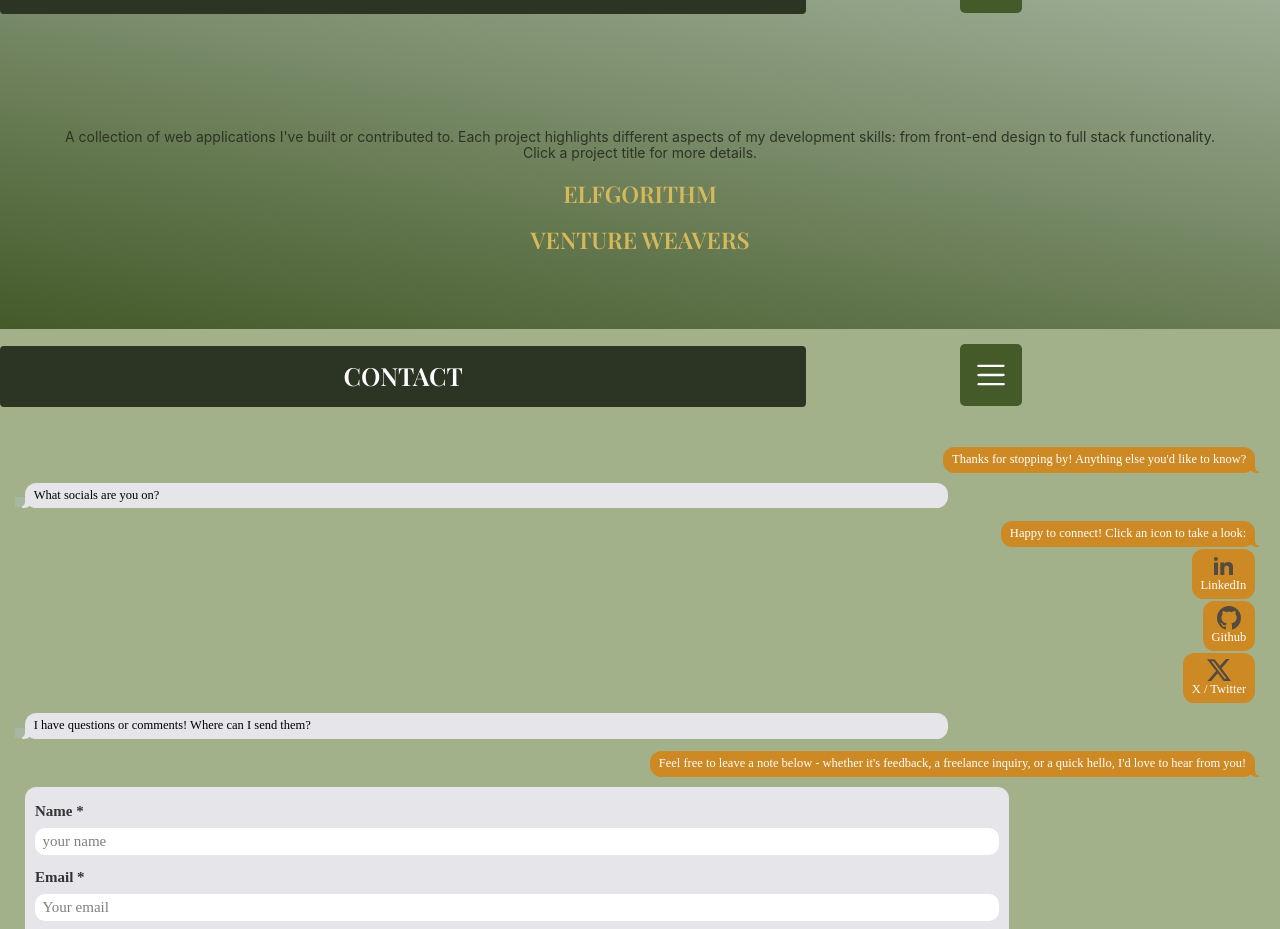
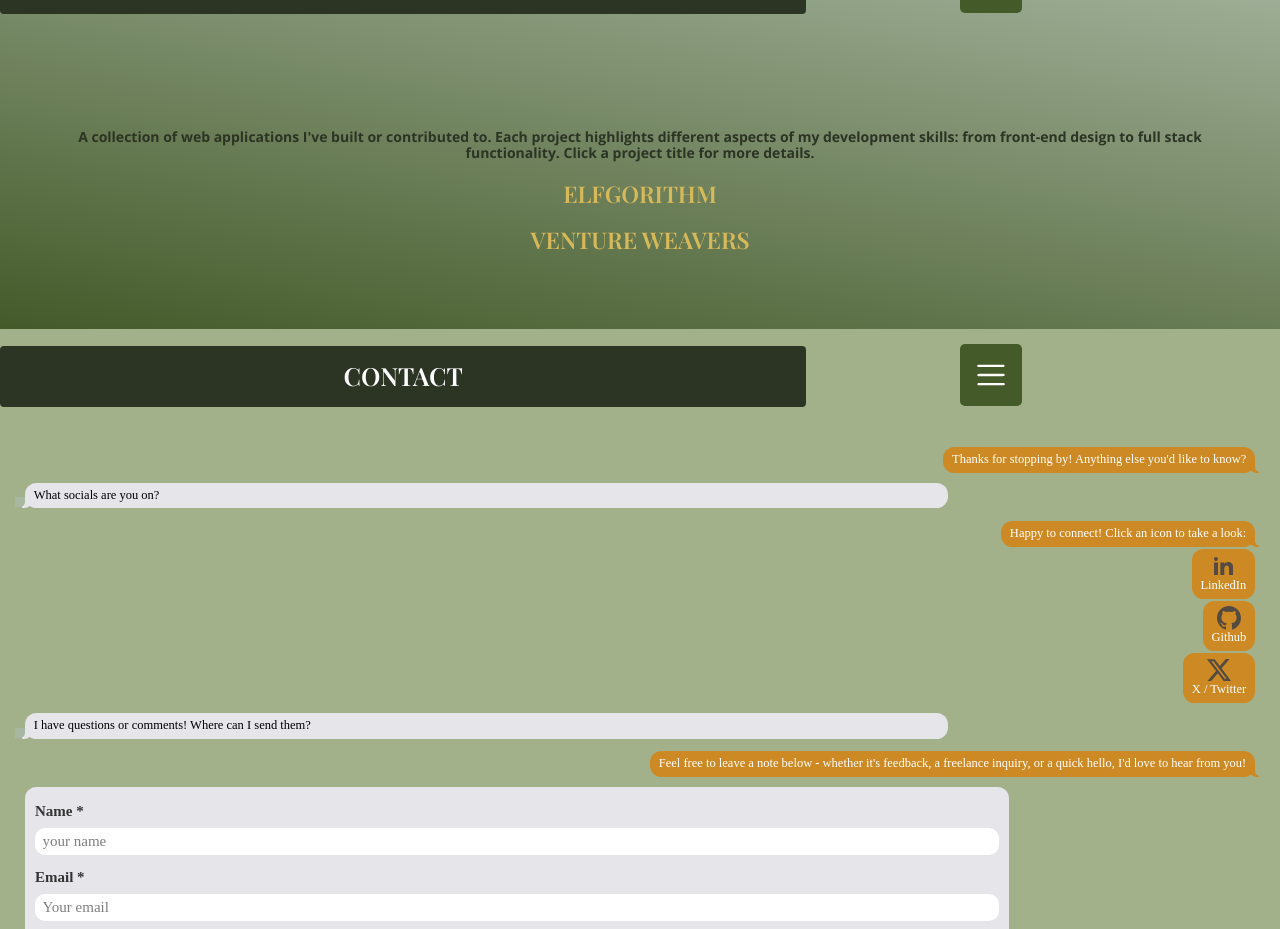
Before and after one commit to lillian-nguyen/portfolio-react, a React (Vite) app: page / in a window 1280 px wide. Shown: the part 3081-4010 px from the top of the page. Built offline with nearby package versions, Linux system fonts and the light colour scheme; a web font is replaced by a local one.

Commit message:
fix: changed font for about expanded bios

```diff
--- a/components/About/About.module.css
+++ b/components/About/About.module.css
@@ -81,7 +81,8 @@
 }
 
 .overlayContainer p{
-    font-size: 1.6rem;
+    font-family: "Open Sans", sans-serif;
+    font-size: 1.3rem;
     color: #2C3424;
     width: 80%;
 }
--- a/components/Projects/Projects.module.css
+++ b/components/Projects/Projects.module.css
@@ -7,6 +7,7 @@
    margin: 0 auto;
    margin-top: 9%;
    text-align: center;
+   font-family: "Open Sans", sans-serif;
    font-size: 1.4rem;
    width: 90%;
 }
@@ -52,6 +53,7 @@
 .bioAndTags{
     margin: 0 auto;
     background-color: rgba(217,217,217, 0.5);
+    /* background-color: #a49b94; */
     border: 1px solid rgba(228, 222, 222, 0.3);
     border-radius: 1rem;
     width: 88%;
--- a/index.html
+++ b/index.html
@@ -13,8 +13,6 @@
     <!-- fonts -->
     <link rel="preconnect" href="https://fonts.googleapis.com" />
     <link rel="preconnect" href="https://fonts.gstatic.com" crossorigin />
-    <link rel="preconnect" href="https://fonts.googleapis.com" />
-    <link rel="preconnect" href="https://fonts.gstatic.com" crossorigin />
     <link
       href="https://fonts.googleapis.com/css2?family=Barlow+Condensed:wght@700&family=Inter:wght@700&family=Merriweather:ital,opsz,wght@0,18..144,300..900;1,18..144,300..900&family=Open+Sans:wght@700&family=Playfair+Display:wght@600&family=Raleway:ital,wght@0,500;1,500&display=swap"
       rel="stylesheet"
```
